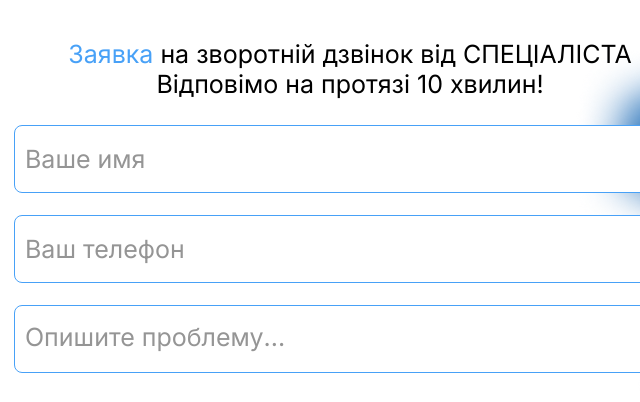
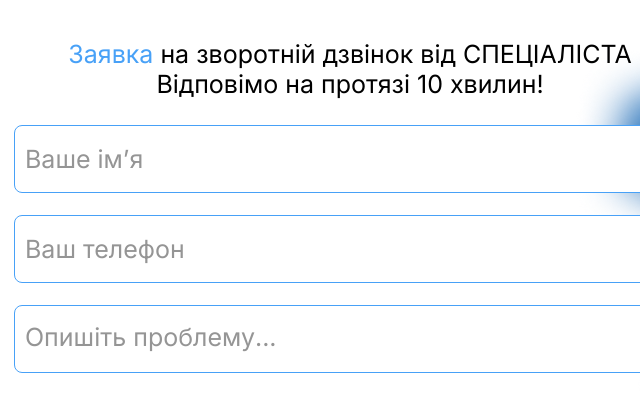
Before and after one commit to maximaslov/FixMyTech, a plain HTML site: page index.html in a window 1280 px wide. Shown: the part 1984-2386 px from the top of the page, 290-930 px from the left. Drawn offline with Linux system fonts and the light colour scheme.

Commit message:
rename placeholders

```diff
--- a/index.html
+++ b/index.html
@@ -143,17 +143,16 @@
           <p class="form-text-time">Відповімо на протязі 10 хвилин!</p>
           <p class="callbackForm" id="callbackForm"></p>
           <form
-            onsubmit="sendMessage(event)"
             class="contact-form"
             id="contact-form"
           >
-            <input id="name" type="text" placeholder="Ваше имя" required />
+            <input id="name" type="text" placeholder="Ваше імʼя" required />
             <input id="phone" type="phone" placeholder="Ваш телефон" required />
             <textarea
               id="message"
               cols="30"
               rows="1"
-              placeholder="Опишите проблему..."
+              placeholder="Опишіть проблему..."
             ></textarea>
             <button type="submit">НАДІСЛАТИ</button>
           </form>
```
